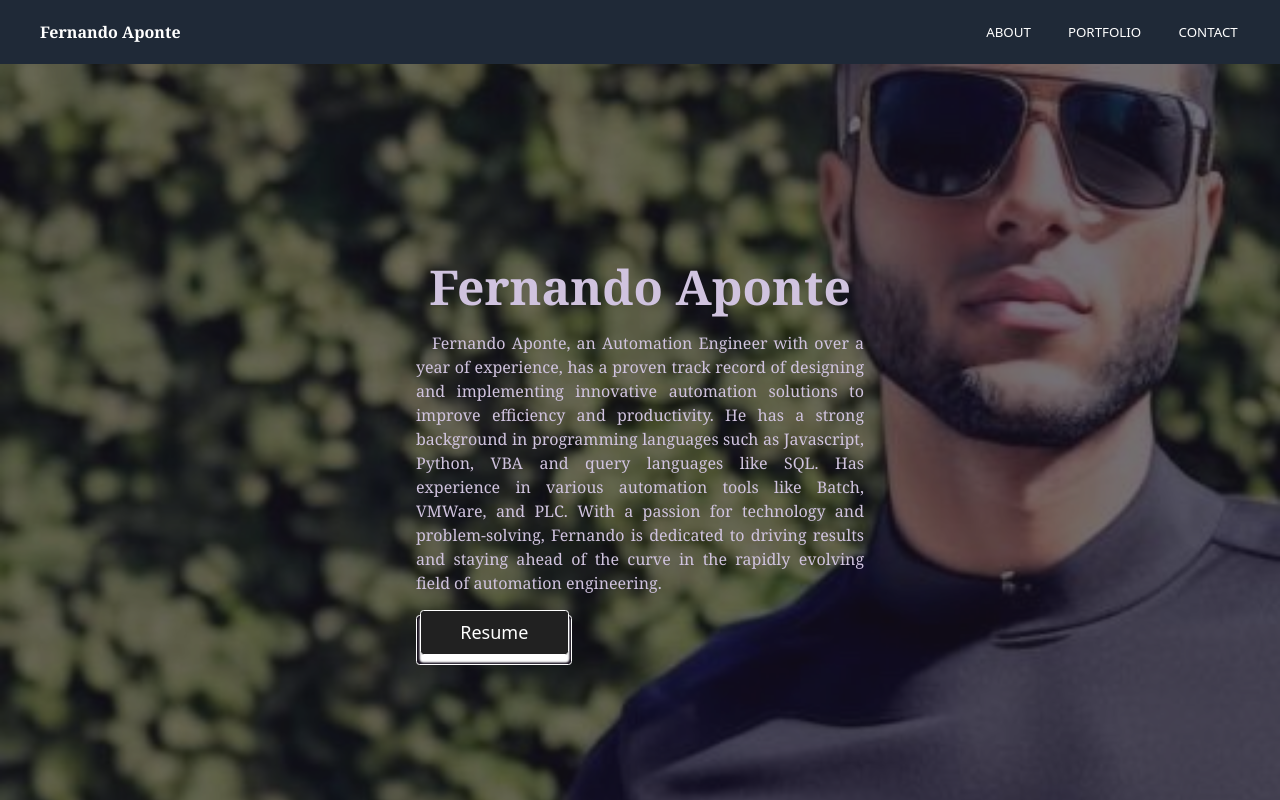
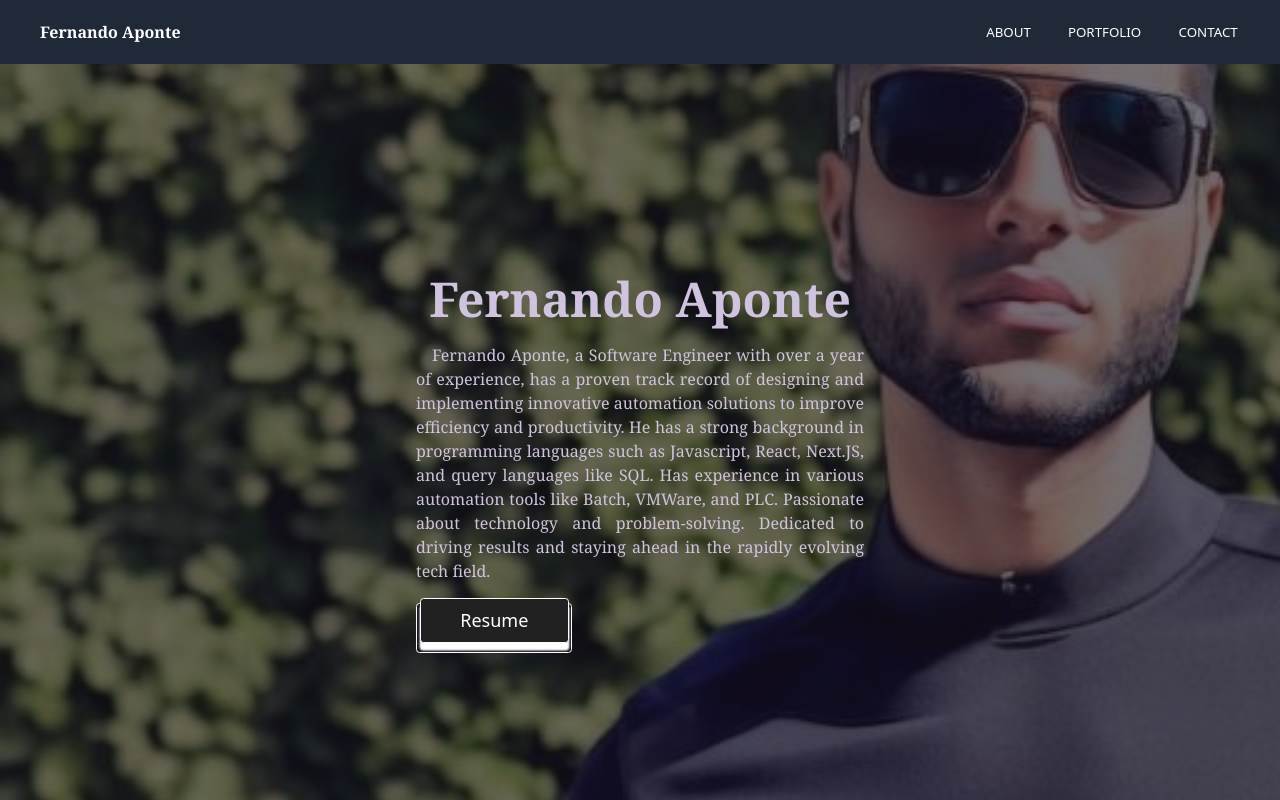
Before and after one commit to bySharkster/Portfolio, a Next.js app: page / in a window 1280 px wide. Built offline with nearby package versions, Linux system fonts and the light colour scheme.

Commit message:
Updated Personal Info

```diff
--- a/pages/about.js
+++ b/pages/about.js
@@ -1,66 +1,92 @@
-import { FaEnvelope, FaPhone } from 'react-icons/fa'
-import { DownloadLink } from 'components/DownloadLink'
-import Link from 'next/link'
+import { FaEnvelope, FaPhone } from "react-icons/fa";
+import { DownloadLink } from "components/DownloadLink";
+import Link from "next/link";
 
 export default function About() {
   return (
     <div className="hero bg-neutral noise">
-            <div className="bg-white p-6 rounded-lg shadow-md mt-8 mb-8 card-shadow z-10">
+      <div className="z-10 p-6 mt-8 mb-8 bg-white rounded-lg shadow-md card-shadow">
         <div className="text-2xl font-medium">Fernando J. Aponte-Aponte</div>
-                <div className="flex lg:items-center  mt-10">
-                    <div className=" ">
-                        <FaPhone className="text-gray-600 mr-2 ml-4" />
-                        <div className="text-gray-700 ml-4 text-justify">Personal: (939)280-8824</div>
+        <div className="flex mt-10 lg:items-center">
+          <div className="">
+            <FaPhone className="ml-4 mr-2 text-gray-600" />
+            <div className="ml-4 text-justify text-gray-700">
+              Personal: (939)638-8383
             </div>
-                    <div className=" ">
-                        <FaEnvelope className="text-gray-600 mr-2 ml-4" />
-                        <a href="mailto:fernandoaponte0609@gmail.com" className="text-gray-700 ml-4">fernandoaponte0609@gmail.com</a>
+          </div>
+          <div className="">
+            <FaEnvelope className="ml-4 mr-2 text-gray-600" />
+            <a
+              href="mailto:fernandoaponte0609@gmail.com"
+              className="ml-4 text-gray-700"
+            >
+              contact@fernandoaponte.dev
+            </a>
           </div>
         </div>
         <div className="mt-6">
           <div className="text-lg font-medium">Objective</div>
-                    <hr/>
-                    <div className="text-gray-700 text-center">Automation Engineer with a proven track record <br/>of designing and implementing innovative automation solutions to improve efficiency and productivity. Can work with
-                    <br/>programming languages such as Javascript, Python, VBA and query languages like SQL. Also can work
-                    <br/>with automation tools like Batch, VMWare, and PLC. With a passion for technology and problemsolving dedicated to <br/> driving results and staying ahead of the curve in the rapidly evolving field of automation engineering.</div>
+          <hr />
+          <div className="text-center text-gray-700">
+            Automation Engineer with a proven track record <br />
+            of designing and implementing innovative automation solutions to
+            improve efficiency and productivity. Can work with
+            <br />
+            programming languages such as Javascript, Python, VBA and query
+            languages like SQL. Also can work
+            <br />
+            with automation tools like Batch, VMWare, and PLC. With a passion
+            for technology and problemsolving dedicated to <br /> driving
+            results and staying ahead of the curve in the rapidly evolving field
+            of automation engineering.
+          </div>
         </div>
         <div className="mt-6">
           <div className="text-lg font-medium">Academics</div>
-                        <hr/>
-                        <div className="text-gray-700">Interamerican University of Puerto Rico, San German Campus <br/> <strong>Bachelor of Computer Science</strong> <br/> </div>
+          <hr />
+          <div className="text-gray-700">
+            Interamerican University of Puerto Rico, San German Campus <br />{" "}
+            <strong>Bachelor of Computer Science</strong> <br />{" "}
+          </div>
         </div>
         <div className="mt-6">
           <div className="text-lg font-medium">Key Skills</div>
-                        <hr/>
+          <hr />
           <div className="text-gray-700">
             <ul className="list-disc list-inside ">
               <li>Logical Programming</li>
-                            <li>Next.JS, React</li>
+              <li>Next.JS, React Frameworks (TypeScript)</li>
               <li>Web page development (HTML, JavaScript,PHP)</li>
               <li>VMWare & PLC</li>
-                            <li>Databases (SQL)</li>
+              <li>Databases (SQL & noSQL)</li>
             </ul>
-
           </div>
         </div>
         <div className="mt-6">
           <div className="text-lg font-medium">Experience</div>
-                        <hr/>
+          <hr />
           <div className="text-gray-700">
             <p>Present</p>
-                            <h3 className="text-gray-900 text-left decoration-success-content font-serif underline">JC Automation</h3>
-                            <ul className="list-disc list-inside ">Automation Engineer
-                            <li>Troubloshooting and configuration of PLC, Microsoft SQL, VMware, FactoryTalk and batch related issues on field.</li>
-                            <li>Documentation Updates and Creation as per Automation viewpoint.</li>
+            <h3 className="font-serif text-left text-gray-900 underline decoration-success-content">
+              JC Automation
+            </h3>
+            <ul className="list-disc list-inside ">
+              Automation Engineer
+              <li>
+                Troubloshooting and configuration of PLC, Microsoft SQL, VMware,
+                FactoryTalk and batch related issues on field.
+              </li>
+              <li>
+                Documentation Updates and Creation as per Automation viewpoint.
+              </li>
               <li>Support during validations of New System/Equipments.</li>
             </ul>
           </div>
         </div>
         <div className="mt-6">
           <div className="text-lg font-medium">Abilities</div>
-                        <hr/>
+          <hr />
           <div className="text-gray-700">
-
             <ul className="list-disc list-inside ">
               <li>Bilingual: Spanish / English</li>
               <li>Team Leader</li>
@@ -73,13 +99,25 @@ export default function About() {
             </ul>
           </div>
         </div>
-                <div className="mt-6 flex justify-center items-center ">
-                        <br/>
-                        <div className="flex"><Link type="button"  href="/coming_soon" className="btn-ast sm:btn-ast-sm md:btn-ast-md lg:btn-ast-lg sm:mr-0 md:mr-2 lg:mr-4"><span>My Projects</span></Link></div>
-                        <div className="flex"><DownloadLink href="/Fernando_Aponte_Resume.pdf" fileName="Fernando_Aponte_Resume.pdf"></DownloadLink></div>
+        <div className="flex items-center justify-center mt-6 ">
+          <br />
+          <div className="flex">
+            <Link
+              type="button"
+              href="/coming_soon"
+              className="btn-ast sm:btn-ast-sm md:btn-ast-md lg:btn-ast-lg sm:mr-0 md:mr-2 lg:mr-4"
+            >
+              <span>My Projects</span>
+            </Link>
           </div>
-
+          <div className="flex">
+            <DownloadLink
+              href="/Fernando_Aponte_Resume.pdf"
+              fileName="Fernando_Aponte_Resume.pdf"
+            ></DownloadLink>
           </div>
         </div>
-        )
+      </div>
+    </div>
+  );
 }
--- a/pages/index.js
+++ b/pages/index.js
@@ -1,6 +1,5 @@
-import Head from 'next/head'
-import Link from 'next/link'
-
+import Head from "next/head";
+import Link from "next/link";
 
 export default function Home() {
   return (
@@ -12,17 +11,40 @@ export default function Home() {
         <link rel="icon" href="/favicon.ico" />
       </Head>
       <main>
-      <div className="hero min-h-screen" style={{ backgroundImage: `url("bg.jpg")` }}>
-        <div className="hero-overlay bg-opacity-60"></div>
-        <div className="hero-content text-center text-neutral-content">
-          <div className="max-w-md">
-            <h1 className="mb-5 font-serif text-5xl font-bold">Fernando Aponte</h1>
-            <p className="mb-5 font-serif text-justify indent-4 " >Fernando Aponte, an Automation Engineer with over a year of experience, has a proven track record of designing and implementing innovative automation solutions to improve efficiency and productivity. He has a strong background in programming languages such as Javascript, Python, VBA and query languages like SQL. Has experience in various automation tools like Batch, VMWare, and PLC. With a passion for technology and problem-solving, Fernando is dedicated to driving results and staying ahead of the curve in the rapidly evolving field of automation engineering.</p>
-            <div className="flex" ><Link type="button" href="/about" className="btn-ast sm:btn-ast-sm md:btn-ast-md lg:btn-ast-lg"><span>Resume</span></Link></div>
+        <div
+          className="min-h-screen hero"
+          style={{ backgroundImage: `url("bg.jpg")` }}
+        >
+          <div className="hero-overlay bg-opacity-60"></div>
+          <div className="text-center hero-content text-neutral-content">
+            <div className="max-w-md">
+              <h1 className="mb-5 font-serif text-5xl font-bold">
+                Fernando Aponte
+              </h1>
+              <p className="mb-5 font-serif text-justify indent-4 ">
+                Fernando Aponte, a Software Engineer with over a year of
+                experience, has a proven track record of designing and
+                implementing innovative automation solutions to improve
+                efficiency and productivity. He has a strong background in
+                programming languages such as Javascript, React, Next.JS, and
+                query languages like SQL. Has experience in various automation
+                tools like Batch, VMWare, and PLC. Passionate about technology
+                and problem-solving. Dedicated to driving results and staying
+                ahead in the rapidly evolving tech field.
+              </p>
+              <div className="flex">
+                <Link
+                  type="button"
+                  href="/about"
+                  className="btn-ast sm:btn-ast-sm md:btn-ast-md lg:btn-ast-lg"
+                >
+                  <span>Resume</span>
+                </Link>
+              </div>
+            </div>
           </div>
         </div>
-      </div>
       </main>
     </>
-  )
+  );
 }
```
Also changed, not shown: 1 other file (tests, documents, lock files or other folders). Lines whose indentation alone changed are shown as unchanged.
